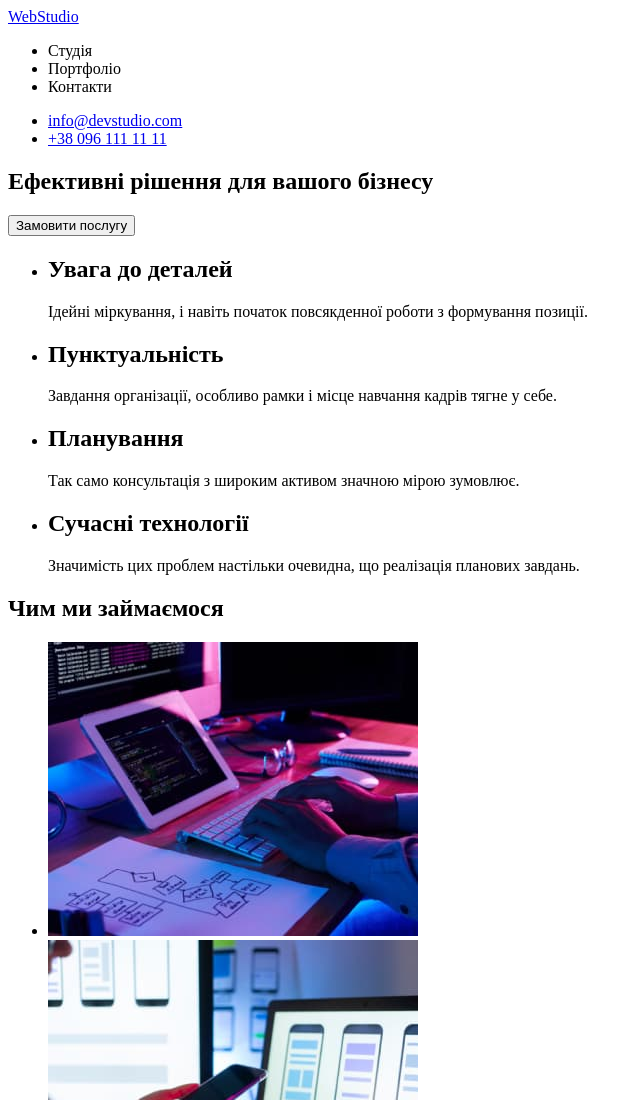
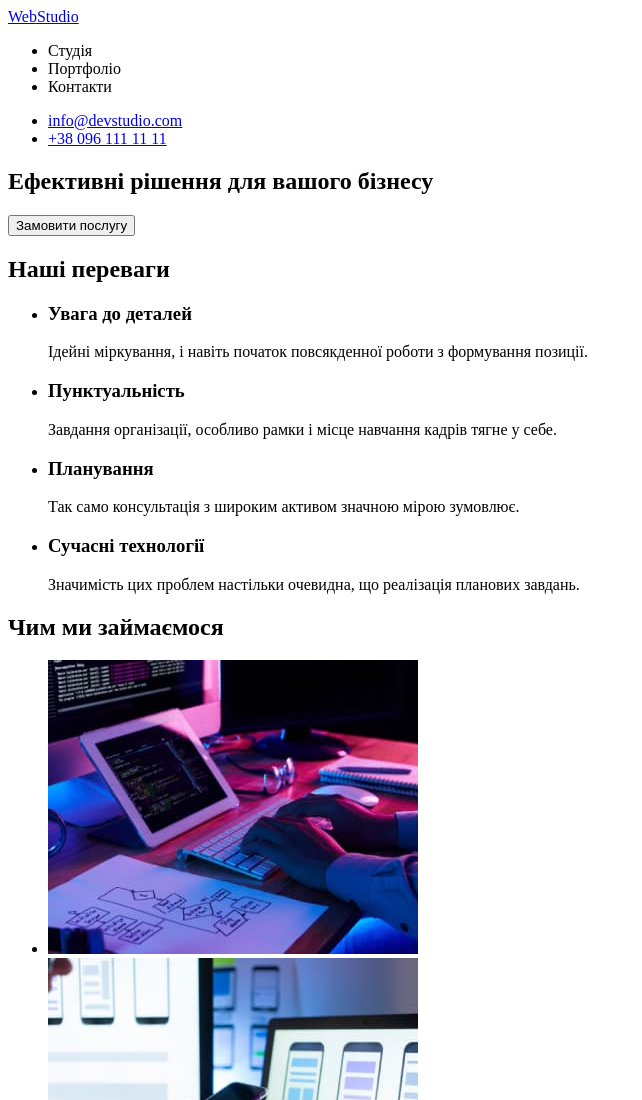
Before and after one commit to oleksii-zviezdin/goit-markup-hw-01, a plain HTML site: page index.html in a window 1280 px wide. Shown: the top 1100 px of the page, without its empty margins (0-642 px from the left). Drawn offline with Linux system fonts and the light colour scheme.

Commit message:
додавання і зміна заголовків
1. Додано h2 який буде приховано через css
2. Зміна h2 --> h3

```diff
--- a/index.html
+++ b/index.html
@@ -40,29 +40,31 @@
 
 			<!-- Перелік плюсів фірми -->
 			<section>
+				<!-- заголовок h2 в даній секції буде приховано потім -->
+				<h2>Наші переваги</h2>
 				<ul>
 					<li>
-						<h2>Увага до деталей</h2>
+						<h3>Увага до деталей</h3>
 						<p>
 							Ідейні міркування, і навіть початок повсякденної роботи з
 							формування позиції.
 						</p>
 					</li>
 					<li>
-						<h2>Пунктуальність</h2>
+						<h3>Пунктуальність</h3>
 						<p>
 							Завдання організації, особливо рамки і місце навчання кадрів тягне
 							у себе.
 						</p>
 					</li>
 					<li>
-						<h2>Планування</h2>
+						<h3>Планування</h3>
 						<p>
 							Так само консультація з широким активом значною мірою зумовлює.
 						</p>
 					</li>
 					<li>
-						<h2>Сучасні технології</h2>
+						<h3>Сучасні технології</h3>
 						<p>
 							Значимість цих проблем настільки очевидна, що реалізація планових
 							завдань.
```
